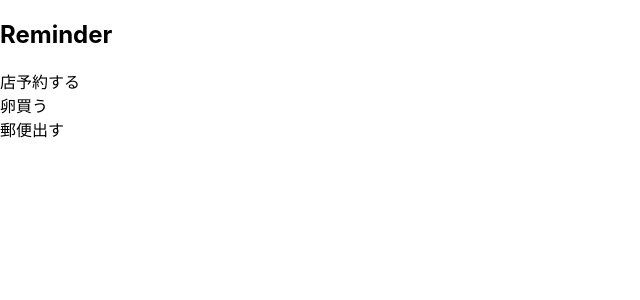
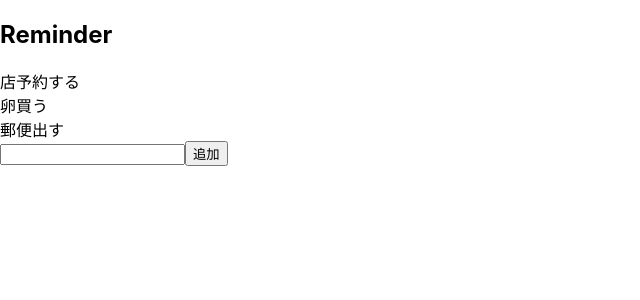
Before and after one commit to hata-tomoyuki/react-hooks-practice, a React (Create React App) app: page / in a window 1280 px wide. Shown: the top 300 px of the page, without its empty margins (0-640 px from the left). Built offline with nearby package versions, Linux system fonts and the light colour scheme.

Commit message:
create form

```diff
--- a/src/components/Form.js
+++ b/src/components/Form.js
@@ -2,7 +2,10 @@ import React from 'react'
 
 const Form = () => {
   return (
-    <div></div>
+    <div>
+        <input type="text" />
+        <button>追加</button>
+    </div>
   )
 }
 
```
